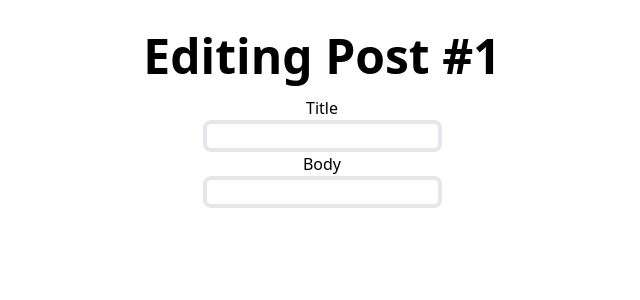
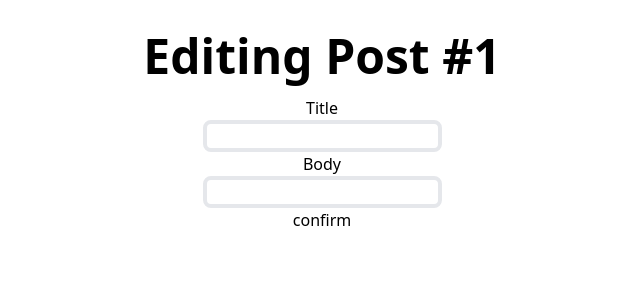
Before and after one commit to marwinburesch/blog, a React (Create React App) app: page /posts/1/edit in a window 1280 px wide. Shown: the top 300 px of the page, without its empty margins (318-958 px from the left). Built offline with nearby package versions, Linux system fonts and the light colour scheme; data requests are answered from the project's data file.

Commit message:
Add patch onSubmit

```diff
--- a/src/components/pages/EditForm.js
+++ b/src/components/pages/EditForm.js
@@ -19,10 +19,30 @@ export default function EditForm({ postToEdit }) {
     setPost({ ...post, [name]: value });
   }
 
+  function submitForm(event) {
+    event.preventDefault();
+    const stringifiedState = JSON.stringify({
+      title: post.title,
+      body: post.body,
+    });
+    const options = {
+      method: "PATCH",
+      headers: {
+        "Content-Type": "application/json",
+      },
+      body: stringifiedState,
+    };
+
+    fetch(`http://localhost:4000/posts/${id}`, options)
+      .then((response) => response.json())
+      .then((updatedPost) => console.log(updatedPost))
+      .catch((error) => console.log(error));
+  }
+
   return (
     <>
       <Header title={"Editing Post #" + id} />
-      <form className="flex flex-col items-center">
+      <form onSubmit={submitForm} className="flex flex-col items-center">
         <label htmlFor="title" className="max-w-sm">
           Title
         </label>
@@ -45,6 +65,7 @@ export default function EditForm({ postToEdit }) {
           value={post.body}
           onChange={handleChange}
         />
+        <button type="submit">confirm</button>
       </form>
     </>
   );
```
